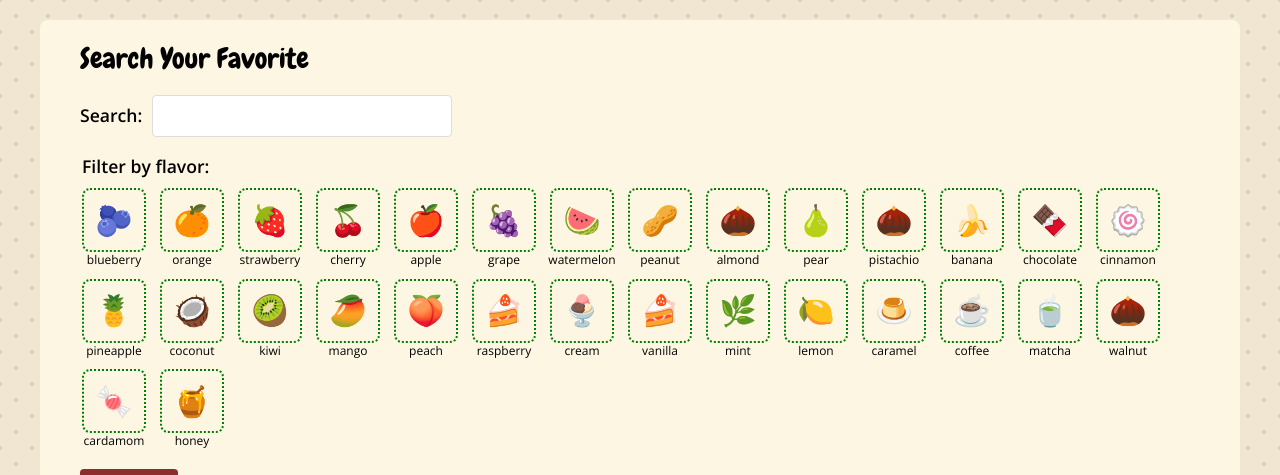
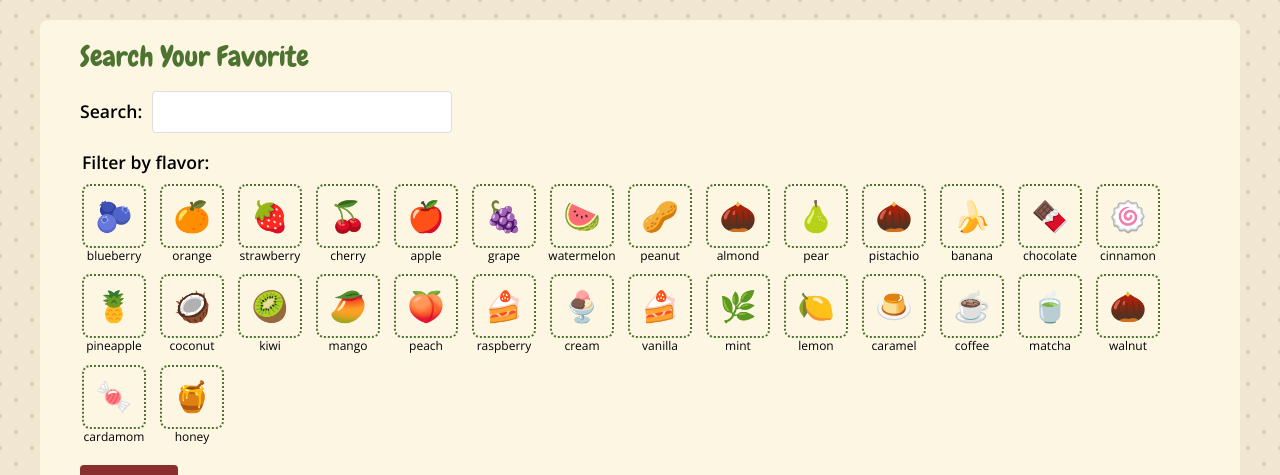
Before and after one commit to Yoona8/react-experiments, a Next.js app: page / in a window 1280 px wide. Shown: the top 475 px of the page. Built offline with nearby package versions, Linux system fonts and the light colour scheme.

Commit message:
feat: More styles

```diff
--- a/src/app/globals.css
+++ b/src/app/globals.css
@@ -6,6 +6,8 @@
   --button-background-color: #8b2e2e;
   --checkbox-background-color: #8b2e2e;
   --outline-color: #8b2e2e;
+  --headings-color: #4c732f;
+  --filters-outline-color: #4c732f;
 }
 
 @media (prefers-color-scheme: dark) {
@@ -72,17 +74,8 @@ h2 {
   font-weight: 400;
   font-size: 28px;
   font-family: var(--font-chewy);
-  /* text-shadow:
-    -1px -1px 1px var(--outline-color),
-    1px -1px 1px var(--outline-color),
-    -1px 1px 1px var(--outline-color),
-    1px 1px 1px var(--outline-color),
-    0 0 1px var(--outline-color),
-    0 0 2px var(--outline-color),
-    0 0 3px var(--outline-color),
-    0 0 4px var(--outline-color),
-    0 0 5px var(--outline-color); */
-  /* color: #fff; */
+  line-height: 1.2;
+  color: var(--headings-color);
 }
 
 @media (hover: hover) and (pointer: fine) {
--- a/src/components/01-epic-react-search/dish-filter/dish-filter.module.css
+++ b/src/components/01-epic-react-search/dish-filter/dish-filter.module.css
@@ -23,10 +23,11 @@
   width: 60px;
   height: 60px;
   font-size: 30px;
-  border: 2px dotted green;
+  border: 2px dotted var(--filters-outline-color);
   border-radius: var(--border-radius);
 }
 
 .checkbox:checked + .label .icon {
-  border-color: var(--checkbox-background-color);
+  border-color: var(--outline-color);
+  background-color: antiquewhite;
 }
```
